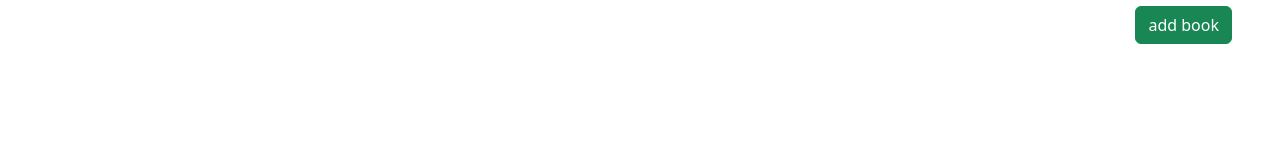
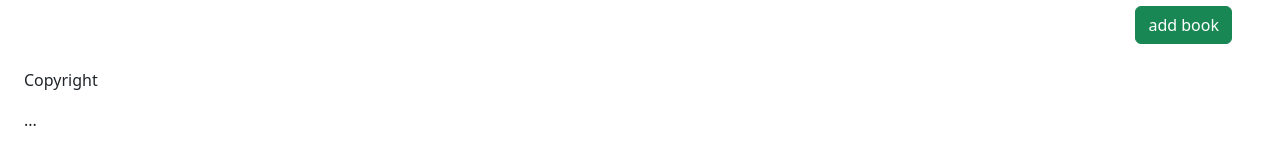
Before and after one commit to bernabasy/Awesome-books, a website: page index.html in a window 1280 px wide. Shown: the part 378-542 px from the top of the page. Drawn offline with nearby package versions, Linux system fonts and the light colour scheme.

Commit message:
Add a footer

```diff
--- a/index.html
+++ b/index.html
@@ -36,8 +36,10 @@
           </div>
             <input type="submit" value="add book" class="mt-2 float-end btn-submit btn btn-success">
       </form>
-
-
+<footer>
+  <p>Copyright</p>
+  <p>...</p>
+</footer>
      <script src="https://cdn.jsdelivr.net/npm/bootstrap@5.2.3/dist/js/bootstrap.bundle.min.js" integrity="sha384-kenU1KFdBIe4zVF0s0G1M5b4hcpxyD9F7jL+jjXkk+Q2h455rYXK/7HAuoJl+0I4" crossorigin="anonymous"></script>
 </body>
 </html>
```
